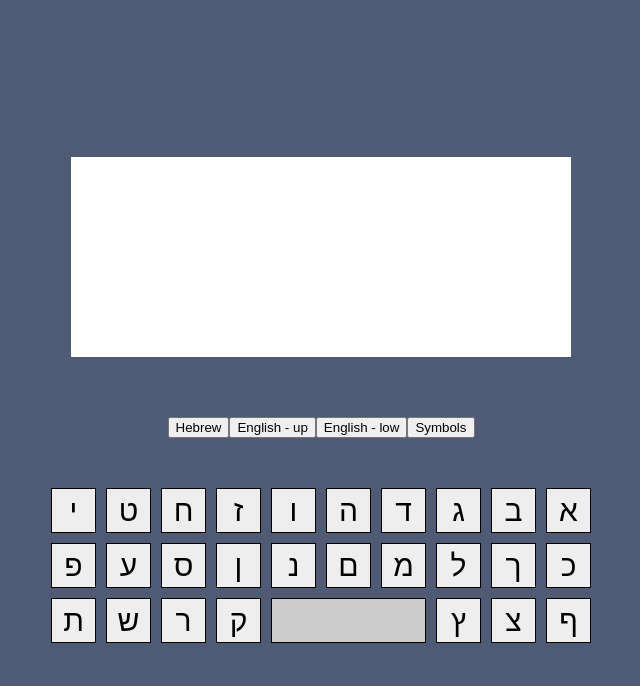
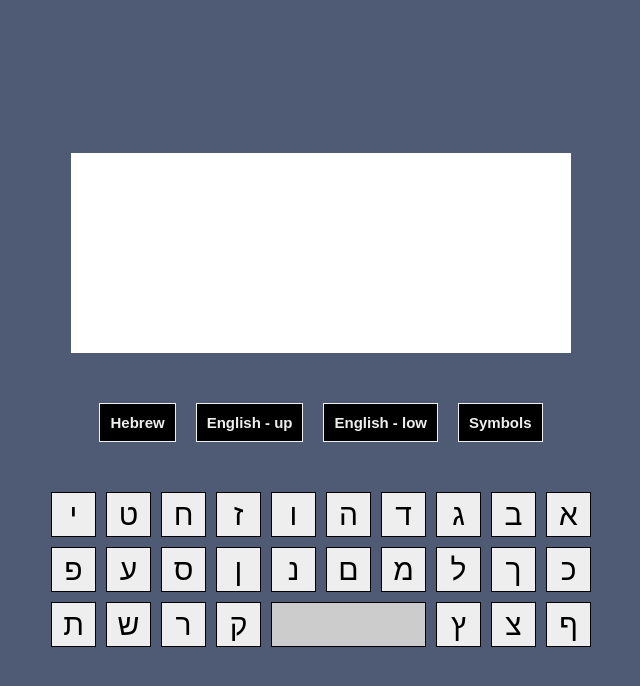
Before and after one commit to yossi-ka/project-chapter-4-React-keyboard, a React (Create React App) app: page / in a window 1280 px wide. Shown: the top 686 px of the page, without its empty margins (319-959 px from the left). Built offline with nearby package versions, Linux system fonts and the light colour scheme.

Commit message:
styling lan btn

```diff
--- a/src/components/Keyboard.module.css
+++ b/src/components/Keyboard.module.css
@@ -44,3 +44,15 @@
   align-items: center;
   gap: 50px;
 }
+.languages {
+  display: flex;
+  gap: 20px;
+}
+.languages button {
+  padding: 10px;
+  font-weight: 700;
+  font-size: 15px;
+  background-color: #000;
+  border: 1px solid #eee;
+  color: #eee;
+}
```
